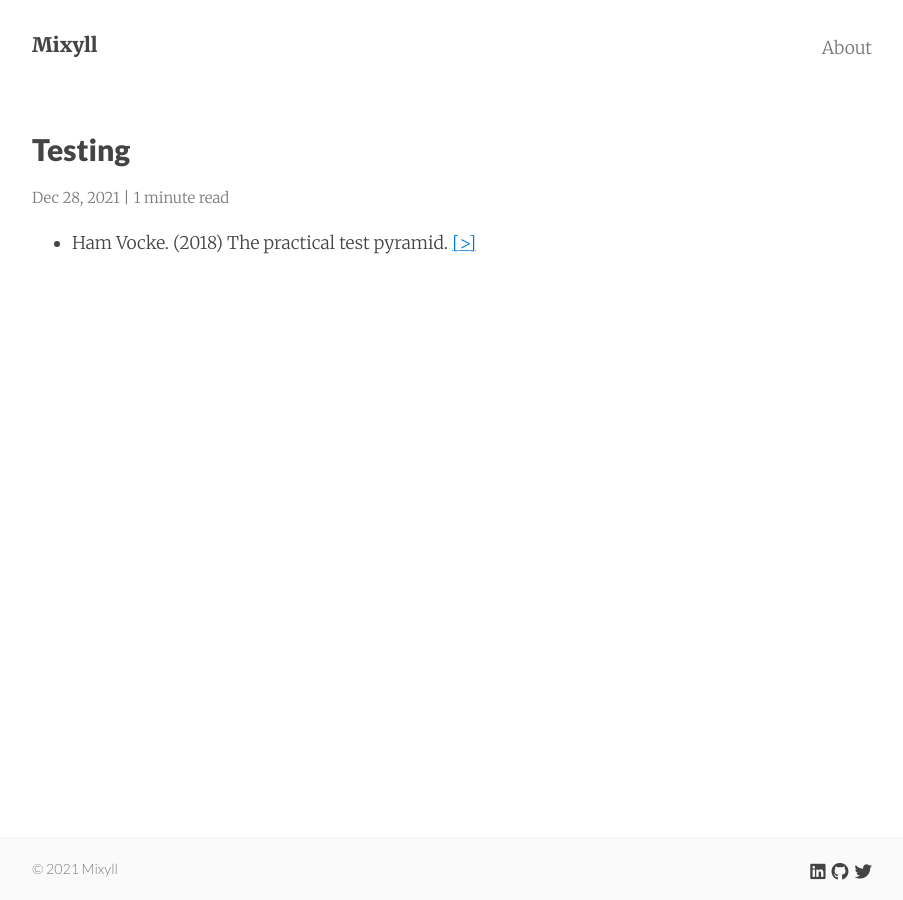
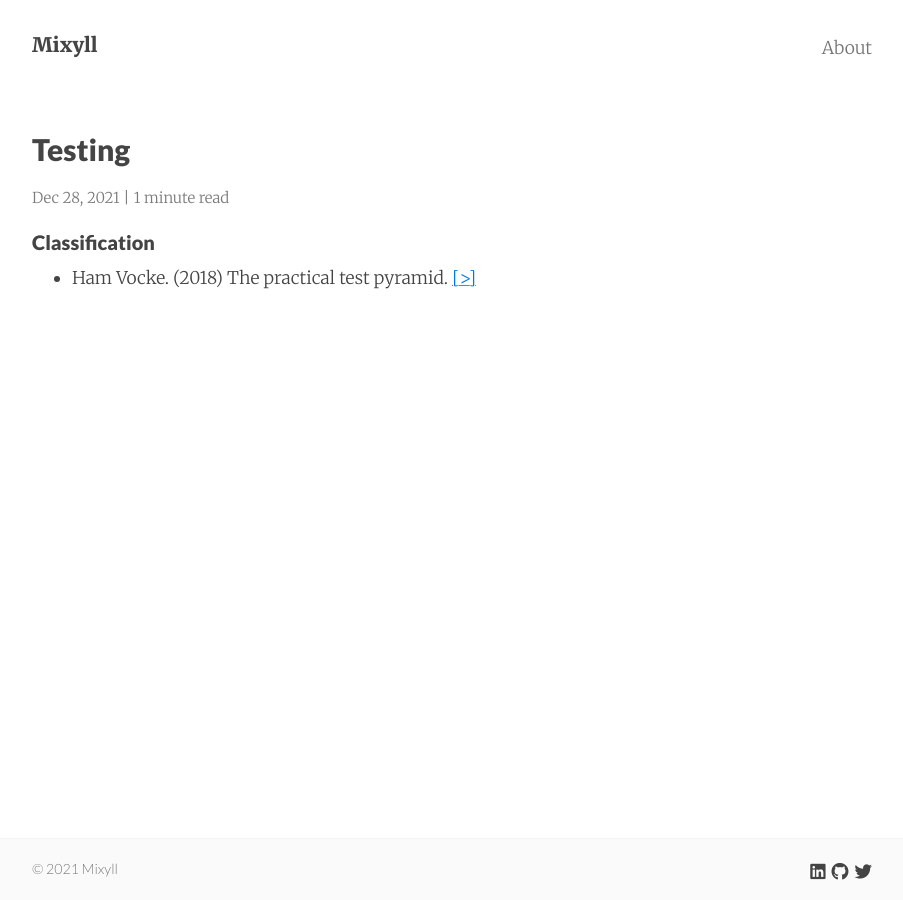
Before and after one commit to km3ll/km3ll.github.io, a Jekyll site: the page built from _posts/2021-12-28-testing.md, in a window 1280 px wide. Shown: the whole page, without its empty margins (188-1091 px from the left). Built offline with Jekyll 4.4.1, drawn with Linux system fonts in a browser that asks for light colours; nearby versions of some CDN libraries.

Commit message:
Add description to post

```diff
--- a/_posts/2021-12-28-testing.md
+++ b/_posts/2021-12-28-testing.md
@@ -6,4 +6,6 @@ summary: Recommendations for unit and integration tests
 categories: jekyll mixyll
 ---
 
+#### Classification
+
 - Ham Vocke. (2018) The practical test pyramid. [[>]](https://martinfowler.com/articles/practical-test-pyramid.html)
```
